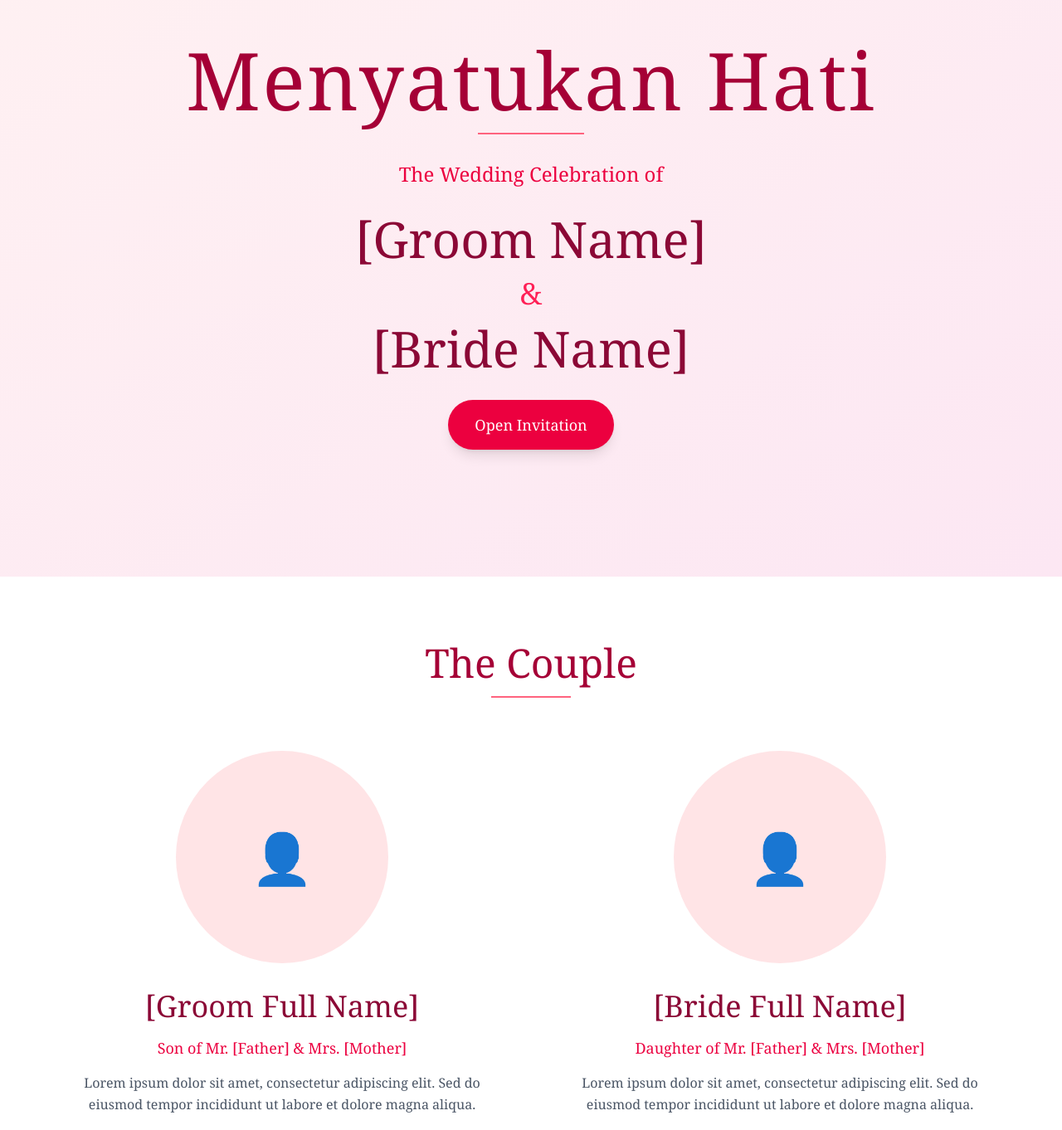
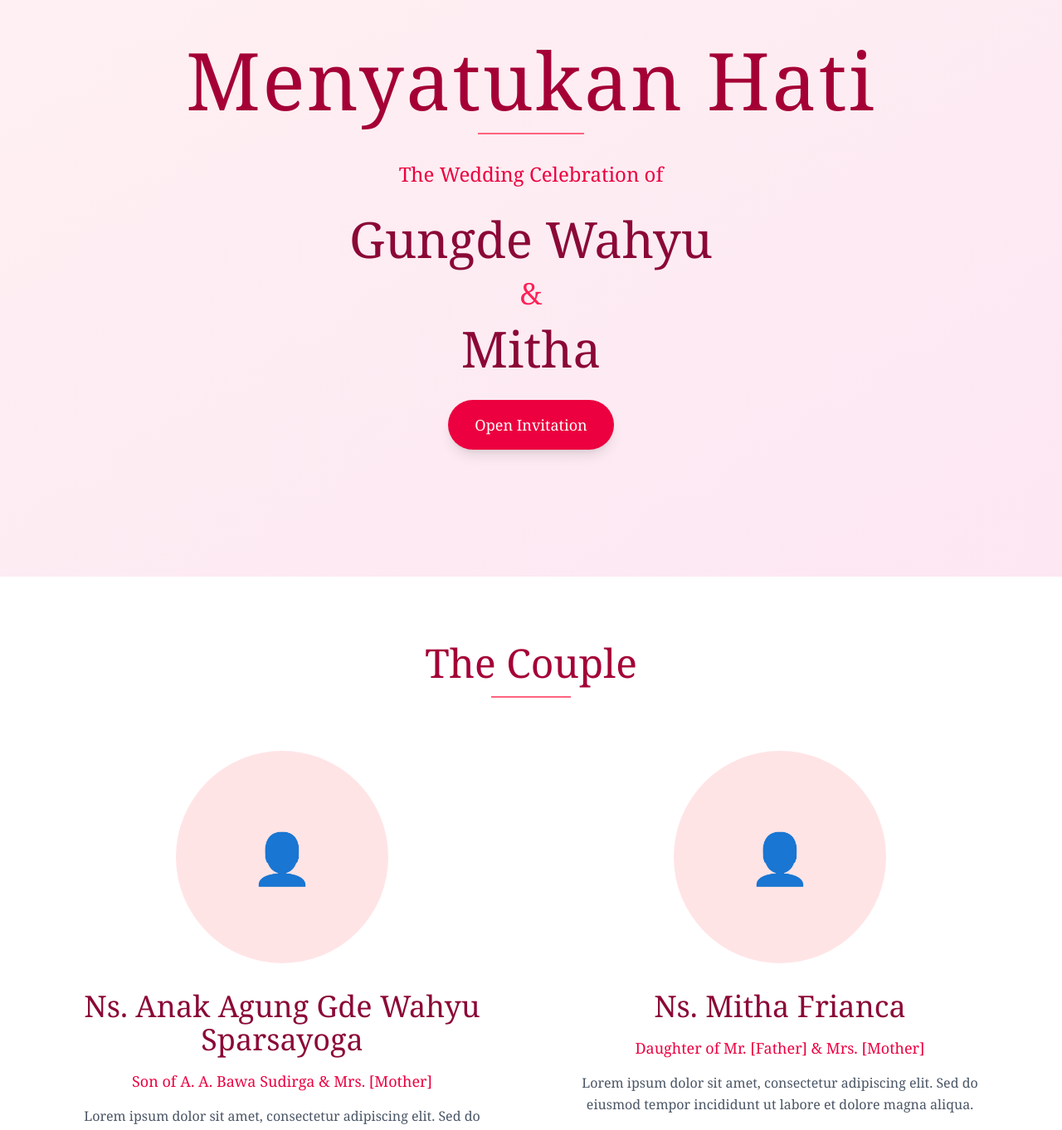
Before and after one commit to cekingx/menyatukan-hati, an Angular app: page / in a window 1280 px wide. Shown: the part 105-1467 px from the top of the page at 83% size. Built offline with nearby package versions, Linux system fonts and the light colour scheme.

Commit message:
feat: move value to env

```diff
--- a/src/app/components/couple-intro/couple-intro.html
+++ b/src/app/components/couple-intro/couple-intro.html
@@ -14,10 +14,10 @@
           <div class="text-rose-400 text-6xl">👤</div>
         </div>
         <h3 class="text-3xl md:text-4xl font-serif text-rose-900 mb-4">
-          [Groom Full Name]
+          {{groomFullName}}
         </h3>
         <p class="text-rose-600 mb-4 text-lg">
-          Son of Mr. [Father] & Mrs. [Mother]
+          Son of A. A. Bawa Sudirga & Mrs. [Mother]
         </p>
         <div class="space-y-2 text-gray-600">
           <p>Lorem ipsum dolor sit amet, consectetur adipiscing elit. Sed do eiusmod tempor incididunt ut labore et dolore magna aliqua.</p>
@@ -30,7 +30,7 @@
           <div class="text-rose-400 text-6xl">👤</div>
         </div>
         <h3 class="text-3xl md:text-4xl font-serif text-rose-900 mb-4">
-          [Bride Full Name]
+          {{brideFullName}}
         </h3>
         <p class="text-rose-600 mb-4 text-lg">
           Daughter of Mr. [Father] & Mrs. [Mother]
--- a/src/app/components/couple-intro/couple-intro.ts
+++ b/src/app/components/couple-intro/couple-intro.ts
@@ -1,4 +1,5 @@
 import { Component } from '@angular/core';
+import { Env } from '../../../environment/env';
 
 @Component({
   selector: 'app-couple-intro',
@@ -7,5 +8,6 @@ import { Component } from '@angular/core';
   styleUrl: './couple-intro.css'
 })
 export class CoupleIntro {
-
+  groomFullName = Env.groomFullName;
+  brideFullName = Env.brideFullName;
 }
--- a/src/app/components/hero/hero.html
+++ b/src/app/components/hero/hero.html
@@ -10,11 +10,11 @@
       </p>
       <div class="space-y-4">
         <h2 class="text-4xl md:text-6xl font-serif text-rose-900">
-          [Groom Name]
+          {{groomShortName}}
         </h2>
         <div class="text-3xl md:text-4xl text-rose-500 font-light">&</div>
         <h2 class="text-4xl md:text-6xl font-serif text-rose-900">
-          [Bride Name]
+          {{brideShortName}}
         </h2>
       </div>
     </div>
--- a/src/app/components/hero/hero.ts
+++ b/src/app/components/hero/hero.ts
@@ -1,4 +1,5 @@
 import { Component } from '@angular/core';
+import { Env } from '../../../environment/env';
 
 @Component({
   selector: 'app-hero',
@@ -7,5 +8,6 @@ import { Component } from '@angular/core';
   styleUrl: './hero.css'
 })
 export class Hero {
-
+  groomShortName = Env.groomShortName;
+  brideShortName = Env.brideShortName;
 }
--- /dev/null
+++ b/src/environment/env.ts
@@ -0,0 +1,6 @@
+export const Env = {
+  groomShortName: 'Gungde Wahyu',
+  brideShortName: 'Mitha',
+  groomFullName: 'Ns. Anak Agung Gde Wahyu Sparsayoga',
+  brideFullName: 'Ns. Mitha Frianca',
+}
```
